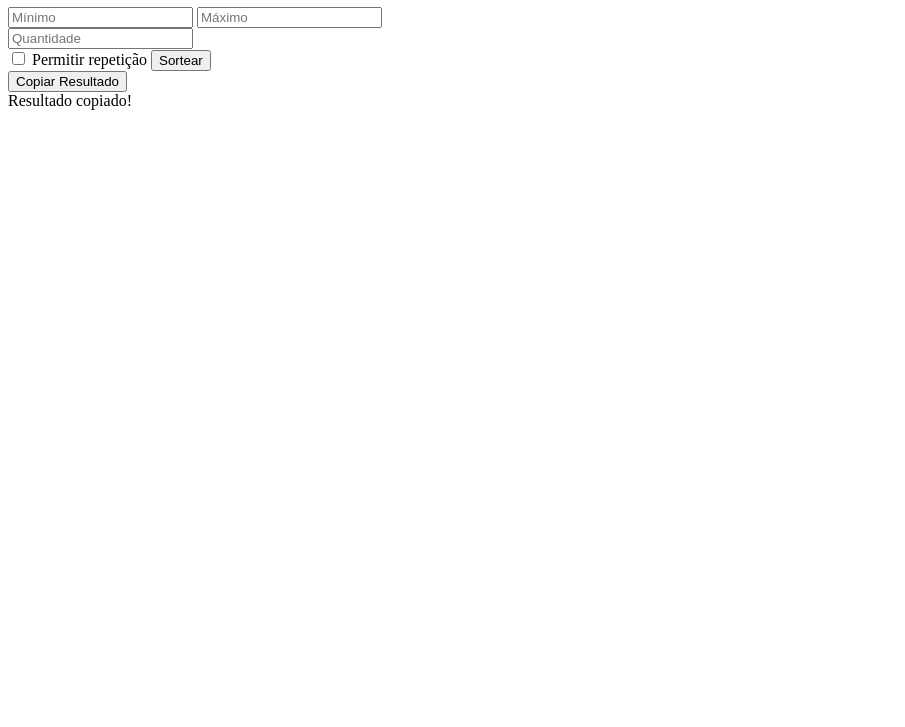
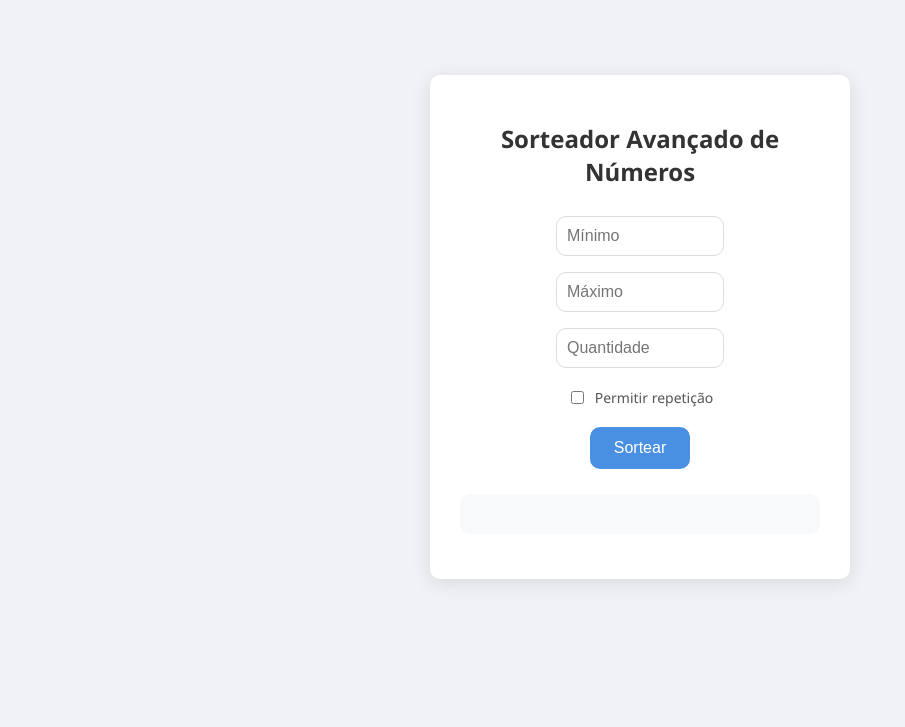
Before and after one commit to MateusGazzola/testesorteador, a plain HTML site: page index.html in a window 1280 px wide. Shown: the part 73-800 px from the top of the page, without its empty margins (0-905 px from the left). Drawn offline with Linux system fonts and the light colour scheme.

Commit message:
comitdoerro

```diff
--- a/css/styles.css
+++ b/css/styles.css
@@ -1,100 +1,124 @@
+:root {
+  --cor-primaria: #4a90e2;
+  --cor-primaria-hover: #357ab8;
+  --cor-sucesso: #28a745;
+  --cor-erro: #d93025;
+  --cor-fundo: #f0f2f5;
+  --cor-texto: #333;
+  --borda: #ddd;
+  --sombra: 0 4px 20px rgba(0, 0, 0, 0.1);
+  --raio: 10px;
+}
+
+* {
+  box-sizing: border-box;
+}
+
 body {
-  font-family: Arial, sans-serif;
-  background: #f7f7f7;
+  font-family: 'Segoe UI', Tahoma, Geneva, Verdana, sans-serif;
+  background: var(--cor-fundo);
+  margin: 0;
+  padding: 20px;
   display: flex;
   justify-content: center;
   align-items: center;
-  height: 100vh;
-  margin: 0;
+  min-height: 100vh;
 }
 
 .container {
-  background: white;
-  padding: 30px 40px;
-  border-radius: 10px;
-  box-shadow: 0 0 25px rgba(0, 0, 0, 0.12);
-  max-width: 380px;
+  background: #fff;
+  padding: 30px;
+  border-radius: var(--raio);
+  box-shadow: var(--sombra);
   width: 100%;
+  max-width: 420px;
   text-align: center;
 }
 
 h1 {
   margin-bottom: 20px;
-  color: #333;
+  color: var(--cor-texto);
+  font-size: 1.5rem;
 }
 
 input[type="number"] {
-  width: 90px;
+  width: calc(50% - 12px);
   padding: 10px;
-  margin: 8px 5px;
+  margin: 8px 6px;
   font-size: 16px;
-  border: 1px solid #ccc;
-  border-radius: 5px;
-  text-align: center;
+  border: 1px solid var(--borda);
+  border-radius: var(--raio);
+  transition: border 0.3s ease;
+}
+
+input[type="number"]:focus {
+  border-color: var(--cor-primaria);
+  outline: none;
 }
 
 label {
-  font-size: 14px;
   display: flex;
   align-items: center;
   justify-content: center;
   gap: 8px;
-  margin-top: 10px;
-  cursor: pointer;
-  user-select: none;
+  margin-top: 12px;
   color: #555;
+  font-size: 14px;
 }
 
 button {
   margin-top: 20px;
-  padding: 12px 25px;
-  font-size: 18px;
-  background-color: #007bff;
+  padding: 12px 24px;
+  font-size: 16px;
+  background-color: var(--cor-primaria);
+  color: white;
   border: none;
-  border-radius: 6px;
-  color: white;
+  border-radius: var(--raio);
   cursor: pointer;
   transition: background-color 0.3s ease;
 }
 
 button:hover {
-  background-color: #0056b3;
+  background-color: var(--cor-primaria-hover);
 }
 
 .resultado {
   margin-top: 25px;
-  font-size: 20px;
-  color: #333;
+  font-size: 18px;
+  color: var(--cor-texto);
   min-height: 40px;
   word-wrap: break-word;
+  padding: 10px;
+  border-radius: var(--raio);
+  background: #f8f9fa;
 }
 
 .erro {
-  color: #d93025;
+  color: var(--cor-erro);
   margin-top: 15px;
-  font-weight: bold;
+  font-weight: 600;
 }
 
 #btnCopiar {
   display: none;
   margin-top: 10px;
-  background-color: #28a745;
+  background-color: var(--cor-sucesso);
   border: none;
-  padding: 8px 16px;
+  padding: 10px 20px;
   color: white;
-  border-radius: 5px;
+  border-radius: var(--raio);
   cursor: pointer;
   font-size: 14px;
   transition: background-color 0.3s ease;
 }
 
 #btnCopiar:hover {
-  background-color: #1e7e34;
+  background-color: #218838;
 }
 
 #copiadoMsg {
   margin-top: 10px;
   font-size: 14px;
-  color: #28a745;
+  color: var(--cor-sucesso);
   display: none;
 }
--- a/index.html
+++ b/index.html
@@ -4,7 +4,7 @@
   <meta charset="UTF-8" />
   <meta name="viewport" content="width=device-width, initial-scale=1" />
   <title>Sorteador de Números</title>
-  <link rel="stylesheet" href="style.css" />
+  <link rel="stylesheet" href="css/styles.css"/>
 </head>
 <body>
   <div class="container">
@@ -27,6 +27,6 @@
     <div class="erro" id="erro"></div>
   </div>
 
-  <script src="script.js"></script>
+  <script src="src/sorteador.js"></script>
 </body>
 </html>
```
